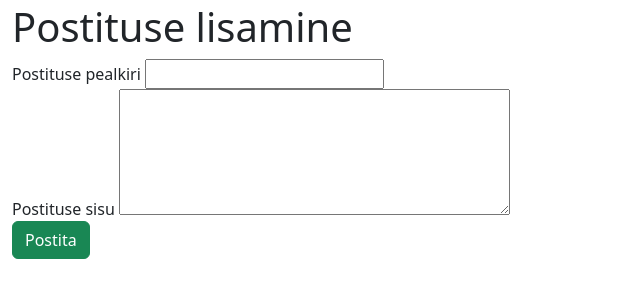
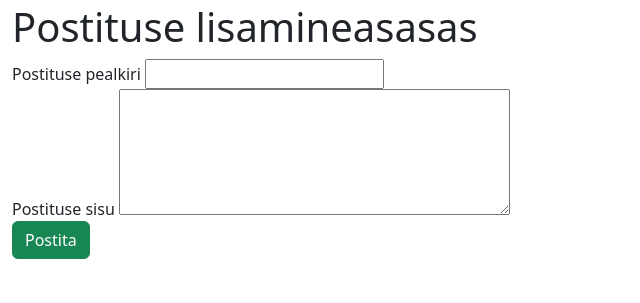
Before and after one commit to kasparnurme/php.ITS23KN, a PHP site: page /admin.php in a window 1280 px wide. Shown: the part 53-356 px from the top of the page, without its empty margins (0-640 px from the left). Run offline with PHP 8.4, Linux system fonts and the light colour scheme.

Commit message:
Update admin.php

```diff
--- a/kodutöö(tunnist 07.03)/admin.php
+++ b/kodutöö(tunnist 07.03)/admin.php
@@ -44,8 +44,7 @@
   </div>
 </nav>
 
-<h1>Postituse lisamine</h1>
-
+<h1>Postituse lisamineasasas</h1>
 
 <form action="" method="post" enctype="multipart/form-data">
     <label for="pealkiri">Postituse pealkiri</label>
```
